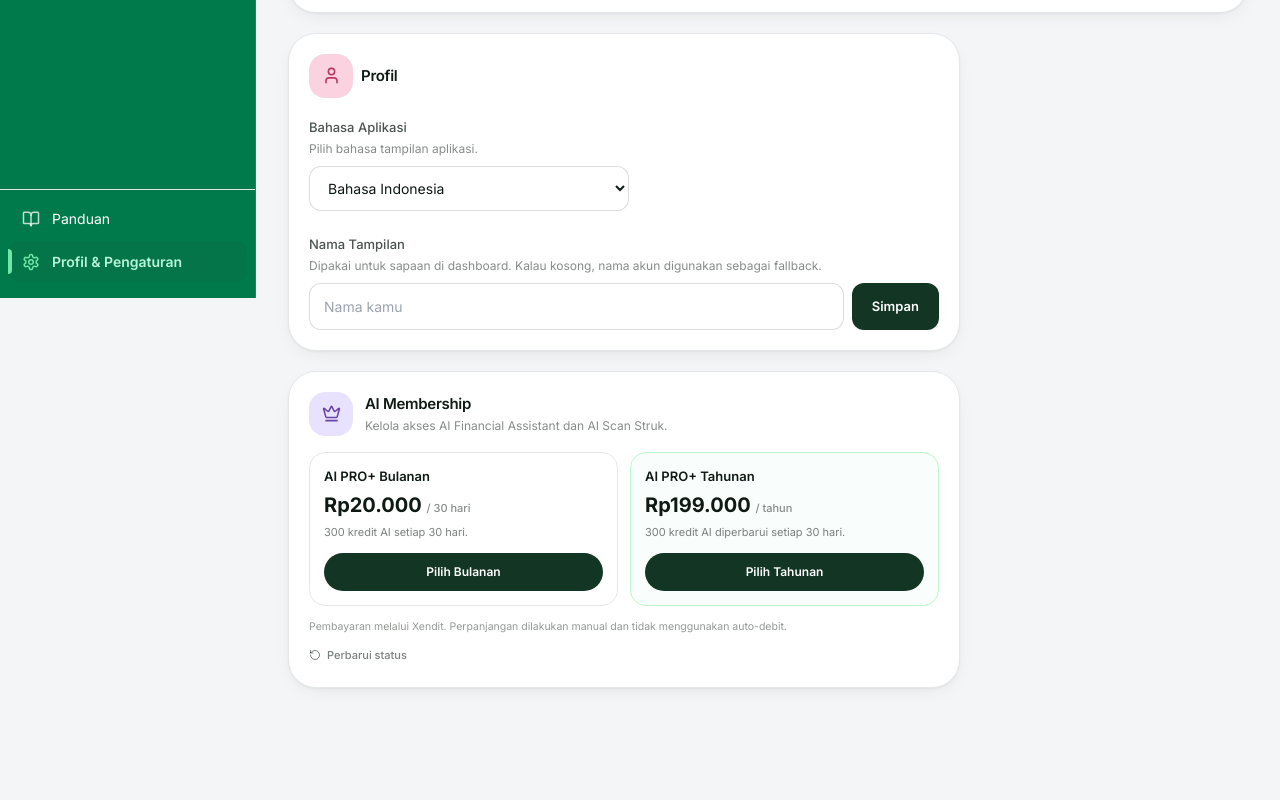
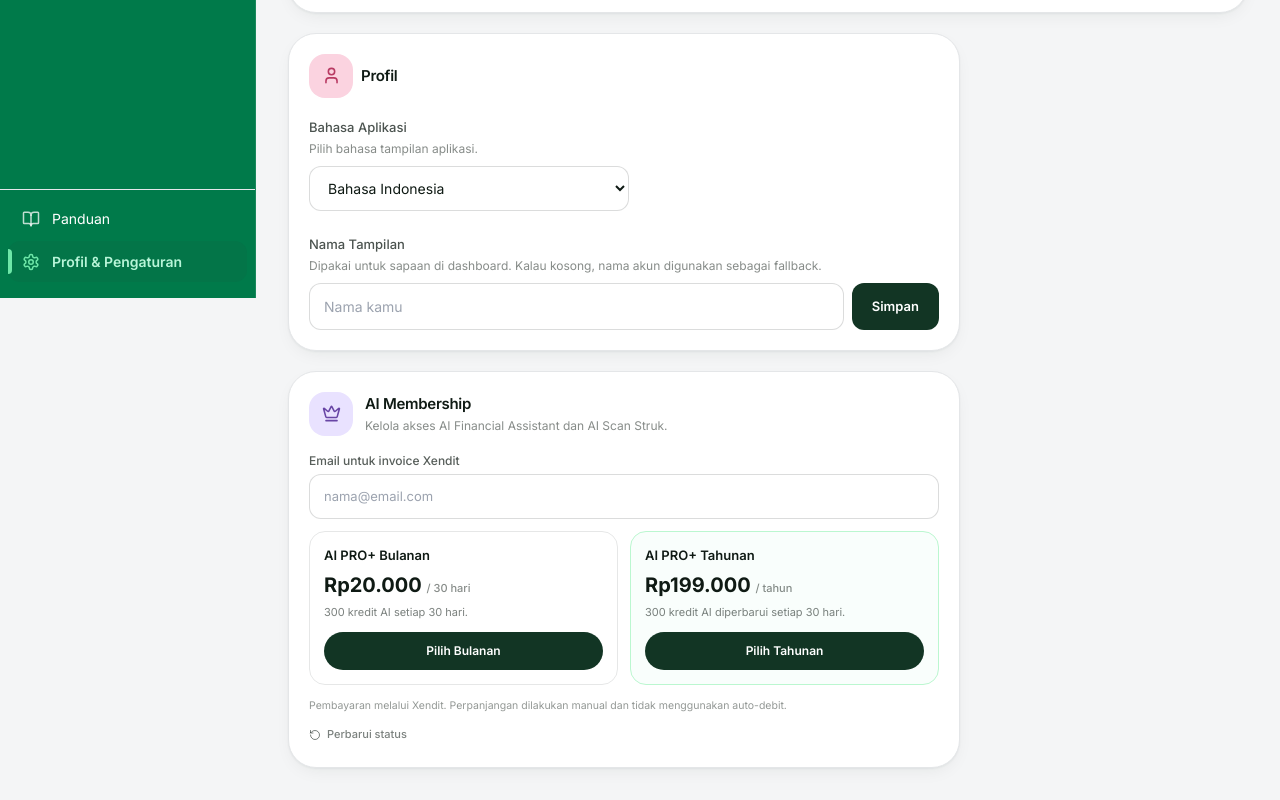
Before and after one commit to jasminework2023/personal-wealthplanner, a React (Vite) app: page /dashboard/settings in a window 1280 px wide. Shown: the part 502-1302 px from the top of the page. Before the commit the page ends 1222 px from the top, so only its background shows below. Built offline with nearby package versions, Linux system fonts and the light colour scheme; the HTML template or start-up script is replaced by a standard one.

Commit message:
Add invoice email input for AI membership checkout

```diff
--- a/src/pages/Settings.tsx
+++ b/src/pages/Settings.tsx
@@ -41,6 +41,7 @@ export function Settings() {
   const [membershipLoading, setMembershipLoading] = useState(true);
   const [membershipError, setMembershipError] = useState("");
   const [paymentLoading, setPaymentLoading] = useState<"ai_pro_monthly" | "ai_pro_annual" | null>(null);
+  const [paymentEmail, setPaymentEmail] = useState("");
 
   async function loadMembership() {
     const token = getStoredToken();
@@ -68,7 +69,7 @@ export function Settings() {
       const response = await fetch(`${API_BASE}/create-ai-membership-payment`, {
         method: "POST",
         headers: { "Content-Type": "application/json" },
-        body: JSON.stringify({ token, plan }),
+        body: JSON.stringify({ token, plan, email: paymentEmail }),
       });
       const data = await response.json().catch(() => ({}));
       if (!response.ok || !data.paymentLink) throw new Error(data.error || "Gagal membuat pembayaran AI PRO+.");
@@ -219,6 +220,7 @@ export function Settings() {
           </div>
         ) : null}
         {membershipError && <p className="mb-3 rounded-xl border border-rose-200 bg-rose-50 px-3 py-2.5 text-[12px] text-rose-700">{membershipError}</p>}
+        <div className="mb-3"><label className="mb-1 block text-[12px] font-medium text-charcoal/70">Email untuk invoice Xendit</label><input type="email" value={paymentEmail} onChange={(e) => setPaymentEmail(e.target.value)} placeholder="nama@email.com" className="w-full rounded-xl border border-charcoal/15 px-3.5 py-3 text-[13px] outline-none focus:border-forest-400" /></div>
         <div className="grid grid-cols-1 sm:grid-cols-2 gap-3">
           <div className="rounded-2xl border border-charcoal/10 p-3.5">
             <p className="text-[13px] font-semibold text-charcoal">AI PRO+ Bulanan</p>
```
